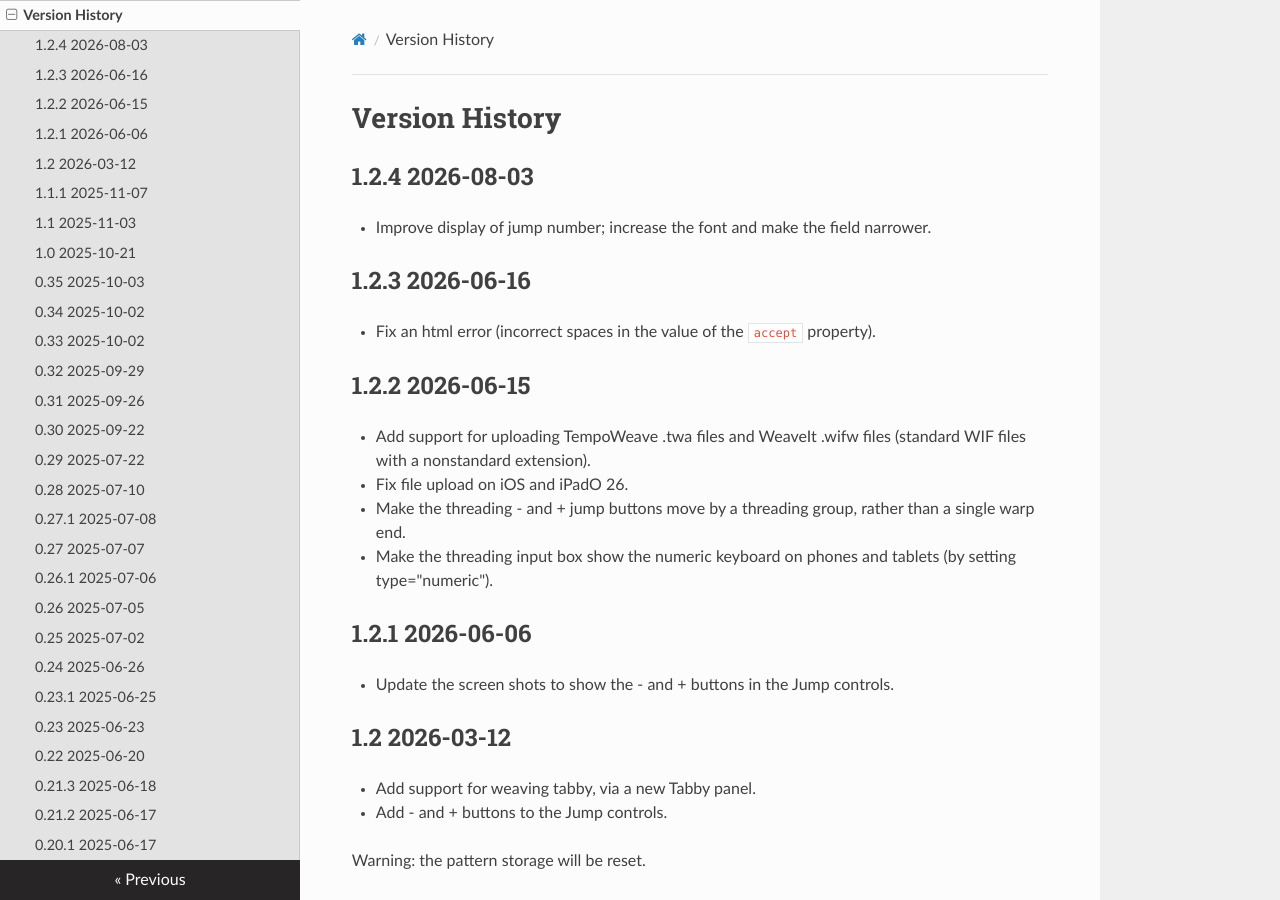
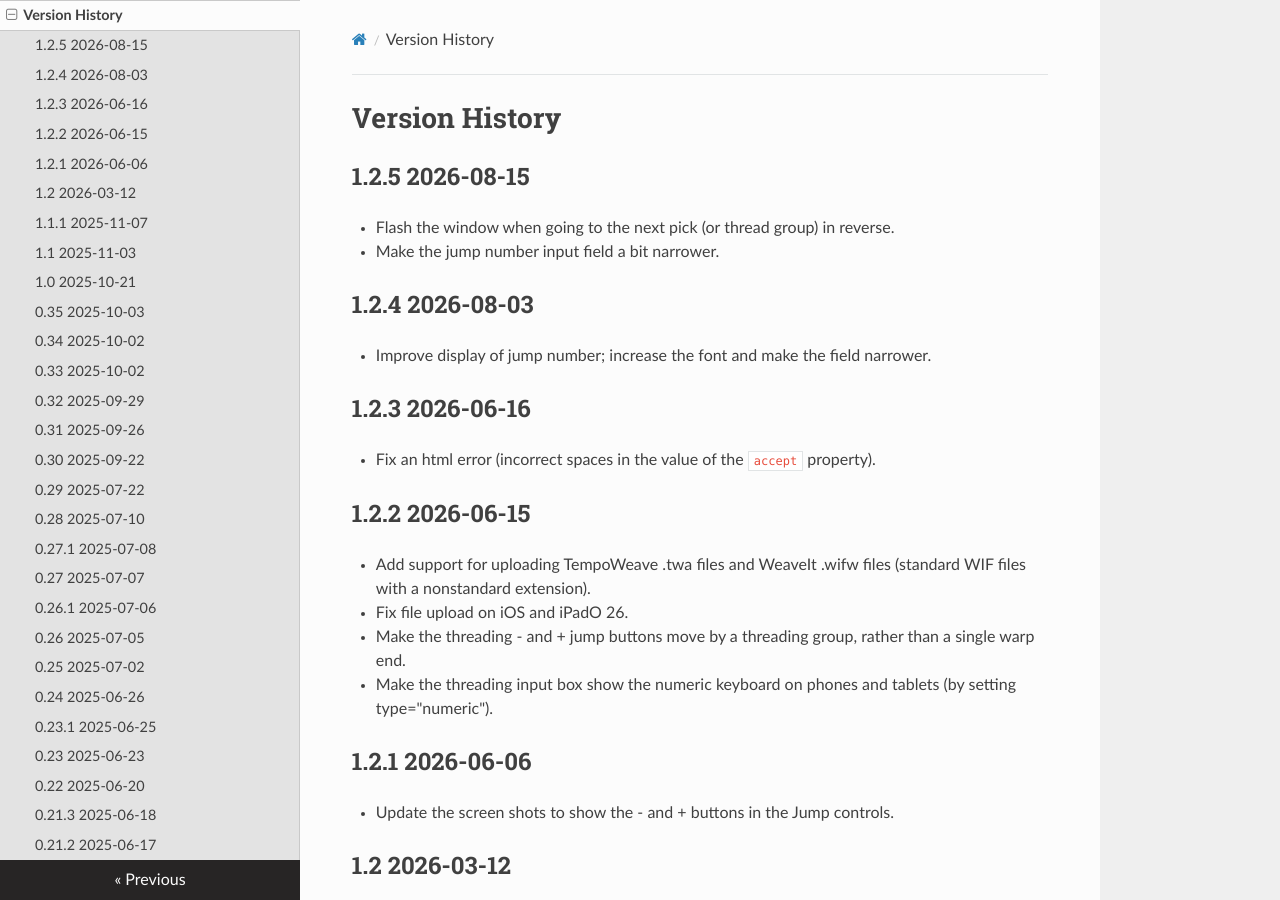
Before and after one commit to r-owen/base_loom_server, an MkDocs documentation site: the page built from docs/version_history.md, in a window 1280 px wide and 900 px high. Built offline with MkDocs 1.6.1, drawn with Linux system fonts in a browser that asks for light colours; nearby versions of some CDN libraries.

Commit message:
Update the version history

```diff
--- a/docs/version_history.md
+++ b/docs/version_history.md
@@ -1,4 +1,9 @@
 # Version History
+
+## 1.2.5 2026-08-15
+
+* Flash the window when going to the next pick (or thread group) in reverse.
+* Make the jump number input field a bit narrower.
 
 ## 1.2.4 2026-08-03
 
```
